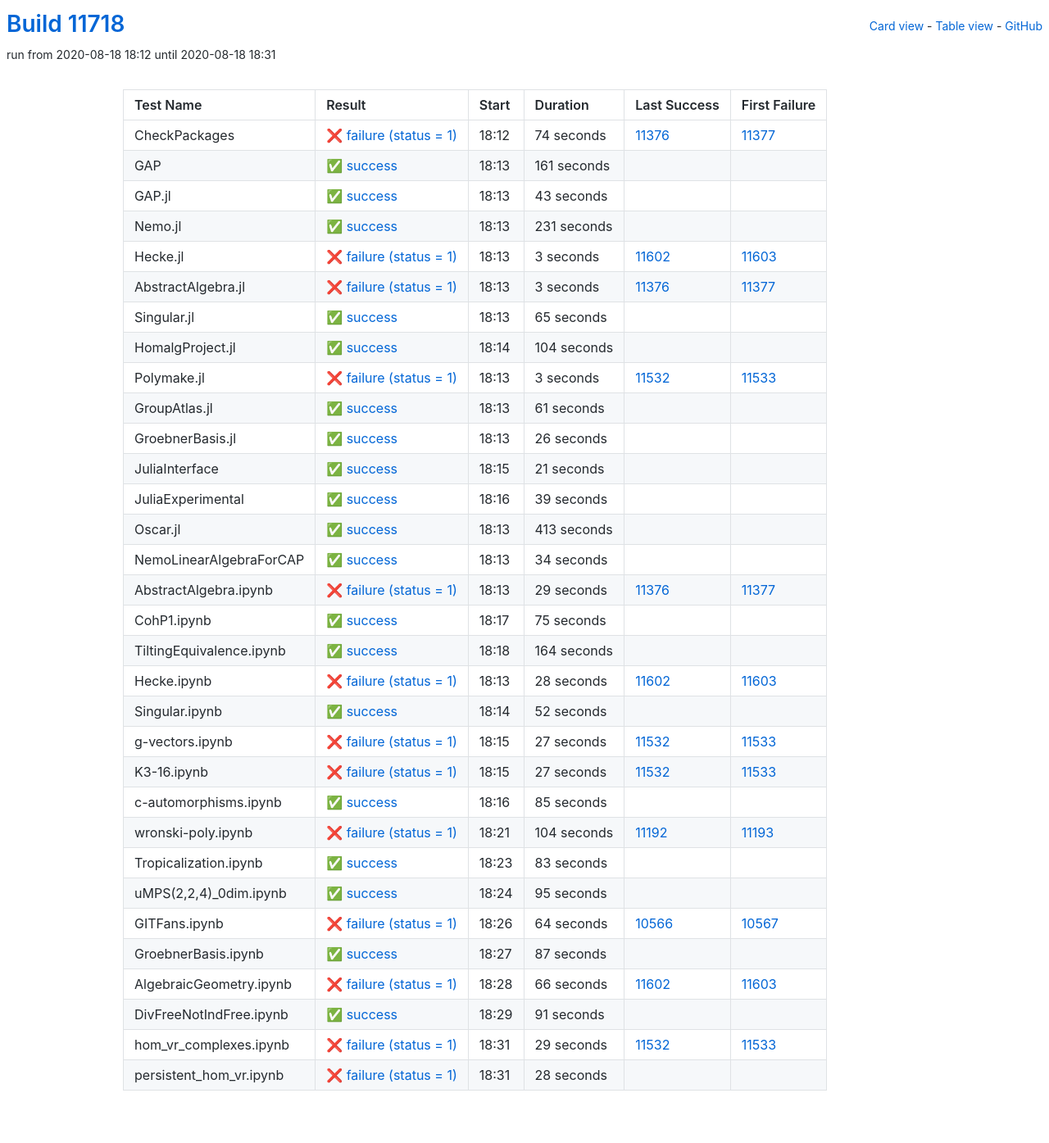
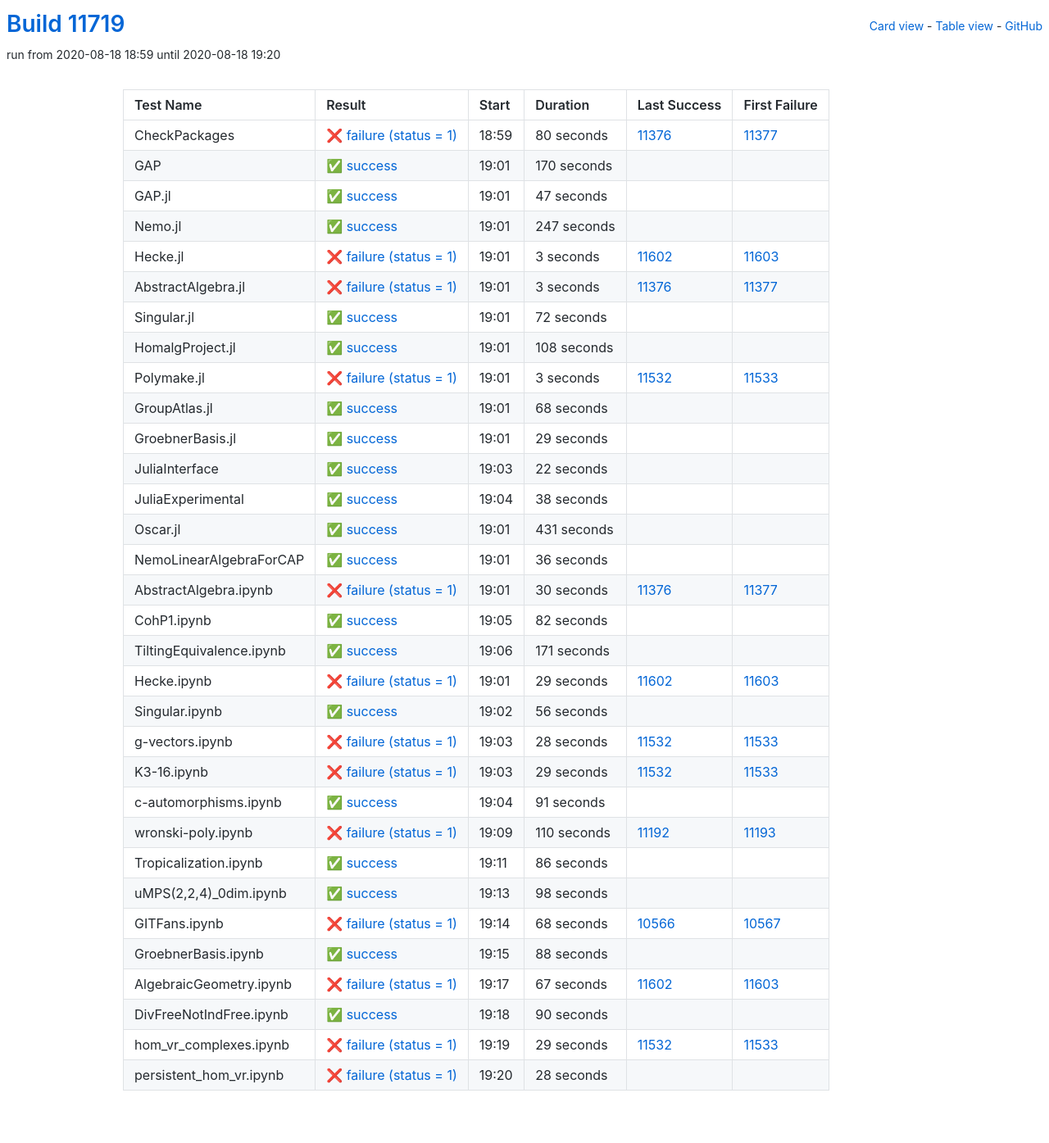
Before and after one commit to oscar-system/oscar-ci-status, a Jekyll site: the page built from table.html, in a window 1280 px wide. Shown: the whole page at 82% size. Built offline with Jekyll 4.4.1, drawn with Linux system fonts in a browser that asks for light colours.

Commit message:
Build #11719

```diff
--- a/_data/ci.yml
+++ b/_data/ci.yml
@@ -1,6 +1,6 @@
 ---
-build: 11718
-build_url: https://oscarci.mathematik.uni-kl.de/job/oscar/11718/
+build: 11719
+build_url: https://oscarci.mathematik.uni-kl.de/job/oscar/11719/
 job: oscar
 organization: oscar-system
 repo: oscar-ci-status
@@ -8,56 +8,56 @@
 tests:
 - name: CheckPackages
   id: checkpackages
-  log: https://oscarci.mathematik.uni-kl.de/job/oscar/11718/artifact/logs/build-11718/CheckPackages.log
-  start: 2020-08-18 18:12
+  log: https://oscarci.mathematik.uni-kl.de/job/oscar/11719/artifact/logs/build-11719/CheckPackages.log
+  start: 2020-08-18 18:59
   success: false
   exitcode: 1
   status: failure
-  duration: 74
+  duration: 80
   last_success: 11376
   last_success_url: https://oscarci.mathematik.uni-kl.de/job/oscar/11376/
   first_failure: 11377
   first_failure_url: https://oscarci.mathematik.uni-kl.de/job/oscar/11377/
 - name: GAP
   id: gap
-  log: https://oscarci.mathematik.uni-kl.de/job/oscar/11718/artifact/logs/build-11718/GAP.log
-  start: 2020-08-18 18:13
+  log: https://oscarci.mathematik.uni-kl.de/job/oscar/11719/artifact/logs/build-11719/GAP.log
+  start: 2020-08-18 19:01
   success: true
   exitcode: 0
   status: success
-  duration: 161
+  duration: 170
   last_success: false
   last_success_url:
   first_failure: false
   first_failure_url:
 - name: GAP.jl
   id: gap-jl
-  log: https://oscarci.mathematik.uni-kl.de/job/oscar/11718/artifact/logs/build-11718/GAP.jl.log
-  start: 2020-08-18 18:13
+  log: https://oscarci.mathematik.uni-kl.de/job/oscar/11719/artifact/logs/build-11719/GAP.jl.log
+  start: 2020-08-18 19:01
   success: true
   exitcode: 0
   status: success
-  duration: 43
+  duration: 47
   last_success: false
   last_success_url:
   first_failure: false
   first_failure_url:
 - name: Nemo.jl
   id: nemo-jl
-  log: https://oscarci.mathematik.uni-kl.de/job/oscar/11718/artifact/logs/build-11718/Nemo.jl.log
-  start: 2020-08-18 18:13
+  log: https://oscarci.mathematik.uni-kl.de/job/oscar/11719/artifact/logs/build-11719/Nemo.jl.log
+  start: 2020-08-18 19:01
   success: true
   exitcode: 0
   status: success
-  duration: 231
+  duration: 247
   last_success: false
   last_success_url:
   first_failure: false
   first_failure_url:
 - name: Hecke.jl
   id: hecke-jl
-  log: https://oscarci.mathematik.uni-kl.de/job/oscar/11718/artifact/logs/build-11718/Hecke.jl.log
-  start: 2020-08-18 18:13
+  log: https://oscarci.mathematik.uni-kl.de/job/oscar/11719/artifact/logs/build-11719/Hecke.jl.log
+  start: 2020-08-18 19:01
   success: false
   exitcode: 1
   status: failure
@@ -68,8 +68,8 @@
   first_failure_url: https://oscarci.mathematik.uni-kl.de/job/oscar/11603/
 - name: AbstractAlgebra.jl
   id: abstractalgebra-jl
-  log: https://oscarci.mathematik.uni-kl.de/job/oscar/11718/artifact/logs/build-11718/AbstractAlgebra.jl.log
-  start: 2020-08-18 18:13
+  log: https://oscarci.mathematik.uni-kl.de/job/oscar/11719/artifact/logs/build-11719/AbstractAlgebra.jl.log
+  start: 2020-08-18 19:01
   success: false
   exitcode: 1
   status: failure
@@ -80,32 +80,32 @@
   first_failure_url: https://oscarci.mathematik.uni-kl.de/job/oscar/11377/
 - name: Singular.jl
   id: singular-jl
-  log: https://oscarci.mathematik.uni-kl.de/job/oscar/11718/artifact/logs/build-11718/Singular.jl.log
-  start: 2020-08-18 18:13
+  log: https://oscarci.mathematik.uni-kl.de/job/oscar/11719/artifact/logs/build-11719/Singular.jl.log
+  start: 2020-08-18 19:01
   success: true
   exitcode: 0
   status: success
-  duration: 65
+  duration: 72
   last_success: false
   last_success_url:
   first_failure: false
   first_failure_url:
 - name: HomalgProject.jl
   id: homalgproject-jl
-  log: https://oscarci.mathematik.uni-kl.de/job/oscar/11718/artifact/logs/build-11718/HomalgProject.jl.log
-  start: 2020-08-18 18:14
+  log: https://oscarci.mathematik.uni-kl.de/job/oscar/11719/artifact/logs/build-11719/HomalgProject.jl.log
+  start: 2020-08-18 19:01
   success: true
   exitcode: 0
   status: success
-  duration: 104
+  duration: 108
   last_success: false
   last_success_url:
   first_failure: false
   first_failure_url:
 - name: Polymake.jl
   id: polymake-jl
-  log: https://oscarci.mathematik.uni-kl.de/job/oscar/11718/artifact/logs/build-11718/Polymake.jl.log
-  start: 2020-08-18 18:13
+  log: https://oscarci.mathematik.uni-kl.de/job/oscar/11719/artifact/logs/build-11719/Polymake.jl.log
+  start: 2020-08-18 19:01
   success: false
   exitcode: 1
   status: failure
@@ -116,248 +116,164 @@
   first_failure_url: https://oscarci.mathematik.uni-kl.de/job/oscar/11533/
 - name: GroupAtlas.jl
   id: groupatlas-jl
-  log: https://oscarci.mathematik.uni-kl.de/job/oscar/11718/artifact/logs/build-11718/GroupAtlas.jl.log
-  start: 2020-08-18 18:13
+  log: https://oscarci.mathematik.uni-kl.de/job/oscar/11719/artifact/logs/build-11719/GroupAtlas.jl.log
+  start: 2020-08-18 19:01
   success: true
   exitcode: 0
   status: success
-  duration: 61
+  duration: 68
   last_success: false
   last_success_url:
   first_failure: false
   first_failure_url:
 - name: GroebnerBasis.jl
   id: groebnerbasis-jl
-  log: https://oscarci.mathematik.uni-kl.de/job/oscar/11718/artifact/logs/build-11718/GroebnerBasis.jl.log
-  start: 2020-08-18 18:13
+  log: https://oscarci.mathematik.uni-kl.de/job/oscar/11719/artifact/logs/build-11719/GroebnerBasis.jl.log
+  start: 2020-08-18 19:01
   success: true
   exitcode: 0
   status: success
-  duration: 26
+  duration: 29
   last_success: false
   last_success_url:
   first_failure: false
   first_failure_url:
 - name: JuliaInterface
   id: juliainterface
-  log: https://oscarci.mathematik.uni-kl.de/job/oscar/11718/artifact/logs/build-11718/JuliaInterface.log
-  start: 2020-08-18 18:15
+  log: https://oscarci.mathematik.uni-kl.de/job/oscar/11719/artifact/logs/build-11719/JuliaInterface.log
+  start: 2020-08-18 19:03
   success: true
   exitcode: 0
   status: success
-  duration: 21
+  duration: 22
   last_success: false
   last_success_url:
   first_failure: false
   first_failure_url:
 - name: JuliaExperimental
   id: juliaexperimental
-  log: https://oscarci.mathematik.uni-kl.de/job/oscar/11718/artifact/logs/build-11718/JuliaExperimental.log
-  start: 2020-08-18 18:16
+  log: https://oscarci.mathematik.uni-kl.de/job/oscar/11719/artifact/logs/build-11719/JuliaExperimental.log
+  start: 2020-08-18 19:04
   success: true
   exitcode: 0
   status: success
-  duration: 39
+  duration: 38
   last_success: false
   last_success_url:
   first_failure: false
   first_failure_url:
 - name: Oscar.jl
   id: oscar-jl
-  log: https://oscarci.mathematik.uni-kl.de/job/oscar/11718/artifact/logs/build-11718/Oscar.jl.log
-  start: 2020-08-18 18:13
+  log: https://oscarci.mathematik.uni-kl.de/job/oscar/11719/artifact/logs/build-11719/Oscar.jl.log
+  start: 2020-08-18 19:01
   success: true
   exitcode: 0
   status: success
-  duration: 413
+  duration: 431
   last_success: false
   last_success_url:
   first_failure: false
   first_failure_url:
 - name: NemoLinearAlgebraForCAP
   id: nemolinearalgebraforcap
-  log: https://oscarci.mathematik.uni-kl.de/job/oscar/11718/artifact/logs/build-11718/NemoLinearAlgebraForCAP.log
-  start: 2020-08-18 18:13
+  log: https://oscarci.mathematik.uni-kl.de/job/oscar/11719/artifact/logs/build-11719/NemoLinearAlgebraForCAP.log
+  start: 2020-08-18 19:01
   success: true
   exitcode: 0
   status: success
-  duration: 34
+  duration: 36
   last_success: false
   last_success_url:
   first_failure: false
   first_failure_url:
 - name: AbstractAlgebra.ipynb
   id: abstractalgebra-ipynb
-  log: https://oscarci.mathematik.uni-kl.de/job/oscar/11718/artifact/logs/build-11718/AbstractAlgebra.ipynb.log
-  start: 2020-08-18 18:13
+  log: https://oscarci.mathematik.uni-kl.de/job/oscar/11719/artifact/logs/build-11719/AbstractAlgebra.ipynb.log
+  start: 2020-08-18 19:01
   success: false
   exitcode: 1
   status: failure
-  duration: 29
+  duration: 30
   last_success: 11376
   last_success_url: https://oscarci.mathematik.uni-kl.de/job/oscar/11376/
   first_failure: 11377
   first_failure_url: https://oscarci.mathematik.uni-kl.de/job/oscar/11377/
 - name: CohP1.ipynb
   id: cohp1-ipynb
-  log: https://oscarci.mathematik.uni-kl.de/job/oscar/11718/artifact/logs/build-11718/CohP1.ipynb.log
-  start: 2020-08-18 18:17
+  log: https://oscarci.mathematik.uni-kl.de/job/oscar/11719/artifact/logs/build-11719/CohP1.ipynb.log
+  start: 2020-08-18 19:05
   success: true
   exitcode: 0
   status: success
-  duration: 75
+  duration: 82
   last_success: false
   last_success_url:
   first_failure: false
   first_failure_url:
 - name: TiltingEquivalence.ipynb
   id: tiltingequivalence-ipynb
-  log: https://oscarci.mathematik.uni-kl.de/job/oscar/11718/artifact/logs/build-11718/TiltingEquivalence.ipynb.log
-  start: 2020-08-18 18:18
+  log: https://oscarci.mathematik.uni-kl.de/job/oscar/11719/artifact/logs/build-11719/TiltingEquivalence.ipynb.log
+  start: 2020-08-18 19:06
   success: true
   exitcode: 0
   status: success
-  duration: 164
+  duration: 171
   last_success: false
   last_success_url:
   first_failure: false
   first_failure_url:
 - name: Hecke.ipynb
   id: hecke-ipynb
-  log: https://oscarci.mathematik.uni-kl.de/job/oscar/11718/artifact/logs/build-11718/Hecke.ipynb.log
-  start: 2020-08-18 18:13
+  log: https://oscarci.mathematik.uni-kl.de/job/oscar/11719/artifact/logs/build-11719/Hecke.ipynb.log
+  start: 2020-08-18 19:01
   success: false
   exitcode: 1
   status: failure
-  duration: 28
+  duration: 29
   last_success: 11602
   last_success_url: https://oscarci.mathematik.uni-kl.de/job/oscar/11602/
   first_failure: 11603
   first_failure_url: https://oscarci.mathematik.uni-kl.de/job/oscar/11603/
 - name: Singular.ipynb
   id: singular-ipynb
-  log: https://oscarci.mathematik.uni-kl.de/job/oscar/11718/artifact/logs/build-11718/Singular.ipynb.log
-  start: 2020-08-18 18:14
+  log: https://oscarci.mathematik.uni-kl.de/job/oscar/11719/artifact/logs/build-11719/Singular.ipynb.log
+  start: 2020-08-18 19:02
   success: true
   exitcode: 0
   status: success
-  duration: 52
+  duration: 56
   last_success: false
   last_success_url:
   first_failure: false
   first_failure_url:
 - name: g-vectors.ipynb
   id: g-vectors-ipynb
-  log: https://oscarci.mathematik.uni-kl.de/job/oscar/11718/artifact/logs/build-11718/g-vectors.ipynb.log
-  start: 2020-08-18 18:15
+  log: https://oscarci.mathematik.uni-kl.de/job/oscar/11719/artifact/logs/build-11719/g-vectors.ipynb.log
+  start: 2020-08-18 19:03
   success: false
   exitcode: 1
   status: failure
-  duration: 27
+  duration: 28
   last_success: 11532
   last_success_url: https://oscarci.mathematik.uni-kl.de/job/oscar/11532/
   first_failure: 11533
   first_failure_url: https://oscarci.mathematik.uni-kl.de/job/oscar/11533/
 - name: K3-16.ipynb
   id: k3-16-ipynb
-  log: https://oscarci.mathematik.uni-kl.de/job/oscar/11718/artifact/logs/build-11718/K3-16.ipynb.log
-  start: 2020-08-18 18:15
+  log: https://oscarci.mathematik.uni-kl.de/job/oscar/11719/artifact/logs/build-11719/K3-16.ipynb.log
+  start: 2020-08-18 19:03
   success: false
   exitcode: 1
   status: failure
-  duration: 27
+  duration: 29
   last_success: 11532
   last_success_url: https://oscarci.mathematik.uni-kl.de/job/oscar/11532/
   first_failure: 11533
   first_failure_url: https://oscarci.mathematik.uni-kl.de/job/oscar/11533/
 - name: c-automorphisms.ipynb
   id: c-automorphisms-ipynb
-  log: https://oscarci.mathematik.uni-kl.de/job/oscar/11718/artifact/logs/build-11718/c-automorphisms.ipynb.log
-  start: 2020-08-18 18:16
-  success: true
-  exitcode: 0
-  status: success
-  duration: 85
-  last_success: false
-  last_success_url:
-  first_failure: false
-  first_failure_url:
-- name: wronski-poly.ipynb
-  id: wronski-poly-ipynb
-  log: https://oscarci.mathematik.uni-kl.de/job/oscar/11718/artifact/logs/build-11718/wronski-poly.ipynb.log
-  start: 2020-08-18 18:21
-  success: false
-  exitcode: 1
-  status: failure
-  duration: 104
-  last_success: 11192
-  last_success_url: https://oscarci.mathematik.uni-kl.de/job/oscar/11192/
-  first_failure: 11193
-  first_failure_url: https://oscarci.mathematik.uni-kl.de/job/oscar/11193/
-- name: Tropicalization.ipynb
-  id: tropicalization-ipynb
-  log: https://oscarci.mathematik.uni-kl.de/job/oscar/11718/artifact/logs/build-11718/Tropicalization.ipynb.log
-  start: 2020-08-18 18:23
-  success: true
-  exitcode: 0
-  status: success
-  duration: 83
-  last_success: false
-  last_success_url:
-  first_failure: false
-  first_failure_url:
-- name: uMPS(2,2,4)_0dim.ipynb
-  id: umps-2-2-4-0dim-ipynb
-  log: https://oscarci.mathematik.uni-kl.de/job/oscar/11718/artifact/logs/build-11718/uMPS-2-2-4-_0dim.ipynb.log
-  start: 2020-08-18 18:24
-  success: true
-  exitcode: 0
-  status: success
-  duration: 95
-  last_success: false
-  last_success_url:
-  first_failure: false
-  first_failure_url:
-- name: GITFans.ipynb
-  id: gitfans-ipynb
-  log: https://oscarci.mathematik.uni-kl.de/job/oscar/11718/artifact/logs/build-11718/GITFans.ipynb.log
-  start: 2020-08-18 18:26
-  success: false
-  exitcode: 1
-  status: failure
-  duration: 64
-  last_success: 10566
-  last_success_url: https://oscarci.mathematik.uni-kl.de/job/oscar/10566/
-  first_failure: 10567
-  first_failure_url: https://oscarci.mathematik.uni-kl.de/job/oscar/10567/
-- name: GroebnerBasis.ipynb
-  id: groebnerbasis-ipynb
-  log: https://oscarci.mathematik.uni-kl.de/job/oscar/11718/artifact/logs/build-11718/GroebnerBasis.ipynb.log
-  start: 2020-08-18 18:27
-  success: true
-  exitcode: 0
-  status: success
-  duration: 87
-  last_success: false
-  last_success_url:
-  first_failure: false
-  first_failure_url:
-- name: AlgebraicGeometry.ipynb
-  id: algebraicgeometry-ipynb
-  log: https://oscarci.mathematik.uni-kl.de/job/oscar/11718/artifact/logs/build-11718/AlgebraicGeometry.ipynb.log
-  start: 2020-08-18 18:28
-  success: false
-  exitcode: 1
-  status: failure
-  duration: 66
-  last_success: 11602
-  last_success_url: https://oscarci.mathematik.uni-kl.de/job/oscar/11602/
-  first_failure: 11603
-  first_failure_url: https://oscarci.mathematik.uni-kl.de/job/oscar/11603/
-- name: DivFreeNotIndFree.ipynb
-  id: divfreenotindfree-ipynb
-  log: https://oscarci.mathematik.uni-kl.de/job/oscar/11718/artifact/logs/build-11718/DivFreeNotIndFree.ipynb.log
-  start: 2020-08-18 18:29
+  log: https://oscarci.mathematik.uni-kl.de/job/oscar/11719/artifact/logs/build-11719/c-automorphisms.ipynb.log
+  start: 2020-08-18 19:04
   success: true
   exitcode: 0
   status: success
@@ -366,10 +282,94 @@
   last_success_url:
   first_failure: false
   first_failure_url:
+- name: wronski-poly.ipynb
+  id: wronski-poly-ipynb
+  log: https://oscarci.mathematik.uni-kl.de/job/oscar/11719/artifact/logs/build-11719/wronski-poly.ipynb.log
+  start: 2020-08-18 19:09
+  success: false
+  exitcode: 1
+  status: failure
+  duration: 110
+  last_success: 11192
+  last_success_url: https://oscarci.mathematik.uni-kl.de/job/oscar/11192/
+  first_failure: 11193
+  first_failure_url: https://oscarci.mathematik.uni-kl.de/job/oscar/11193/
+- name: Tropicalization.ipynb
+  id: tropicalization-ipynb
+  log: https://oscarci.mathematik.uni-kl.de/job/oscar/11719/artifact/logs/build-11719/Tropicalization.ipynb.log
+  start: 2020-08-18 19:11
+  success: true
+  exitcode: 0
+  status: success
+  duration: 86
+  last_success: false
+  last_success_url:
+  first_failure: false
+  first_failure_url:
+- name: uMPS(2,2,4)_0dim.ipynb
+  id: umps-2-2-4-0dim-ipynb
+  log: https://oscarci.mathematik.uni-kl.de/job/oscar/11719/artifact/logs/build-11719/uMPS-2-2-4-_0dim.ipynb.log
+  start: 2020-08-18 19:13
+  success: true
+  exitcode: 0
+  status: success
+  duration: 98
+  last_success: false
+  last_success_url:
+  first_failure: false
+  first_failure_url:
+- name: GITFans.ipynb
+  id: gitfans-ipynb
+  log: https://oscarci.mathematik.uni-kl.de/job/oscar/11719/artifact/logs/build-11719/GITFans.ipynb.log
+  start: 2020-08-18 19:14
+  success: false
+  exitcode: 1
+  status: failure
+  duration: 68
+  last_success: 10566
+  last_success_url: https://oscarci.mathematik.uni-kl.de/job/oscar/10566/
+  first_failure: 10567
+  first_failure_url: https://oscarci.mathematik.uni-kl.de/job/oscar/10567/
+- name: GroebnerBasis.ipynb
+  id: groebnerbasis-ipynb
+  log: https://oscarci.mathematik.uni-kl.de/job/oscar/11719/artifact/logs/build-11719/GroebnerBasis.ipynb.log
+  start: 2020-08-18 19:15
+  success: true
+  exitcode: 0
+  status: success
+  duration: 88
+  last_success: false
+  last_success_url:
+  first_failure: false
+  first_failure_url:
+- name: AlgebraicGeometry.ipynb
+  id: algebraicgeometry-ipynb
+  log: https://oscarci.mathematik.uni-kl.de/job/oscar/11719/artifact/logs/build-11719/AlgebraicGeometry.ipynb.log
+  start: 2020-08-18 19:17
+  success: false
+  exitcode: 1
+  status: failure
+  duration: 67
+  last_success: 11602
+  last_success_url: https://oscarci.mathematik.uni-kl.de/job/oscar/11602/
+  first_failure: 11603
+  first_failure_url: https://oscarci.mathematik.uni-kl.de/job/oscar/11603/
+- name: DivFreeNotIndFree.ipynb
+  id: divfreenotindfree-ipynb
+  log: https://oscarci.mathematik.uni-kl.de/job/oscar/11719/artifact/logs/build-11719/DivFreeNotIndFree.ipynb.log
+  start: 2020-08-18 19:18
+  success: true
+  exitcode: 0
+  status: success
+  duration: 90
+  last_success: false
+  last_success_url:
+  first_failure: false
+  first_failure_url:
 - name: hom_vr_complexes.ipynb
   id: hom-vr-complexes-ipynb
-  log: https://oscarci.mathematik.uni-kl.de/job/oscar/11718/artifact/logs/build-11718/hom_vr_complexes.ipynb.log
-  start: 2020-08-18 18:31
+  log: https://oscarci.mathematik.uni-kl.de/job/oscar/11719/artifact/logs/build-11719/hom_vr_complexes.ipynb.log
+  start: 2020-08-18 19:19
   success: false
   exitcode: 1
   status: failure
@@ -380,8 +380,8 @@
   first_failure_url: https://oscarci.mathematik.uni-kl.de/job/oscar/11533/
 - name: persistent_hom_vr.ipynb
   id: persistent-hom-vr-ipynb
-  log: https://oscarci.mathematik.uni-kl.de/job/oscar/11718/artifact/logs/build-11718/persistent_hom_vr.ipynb.log
-  start: 2020-08-18 18:31
+  log: https://oscarci.mathematik.uni-kl.de/job/oscar/11719/artifact/logs/build-11719/persistent_hom_vr.ipynb.log
+  start: 2020-08-18 19:20
   success: false
   exitcode: 1
   status: failure
```
Also changed, not shown: README.md.
